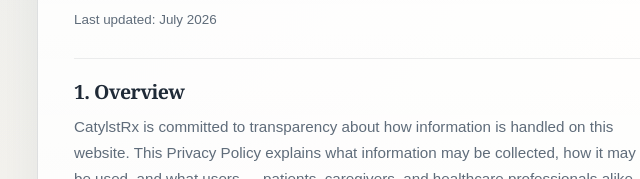
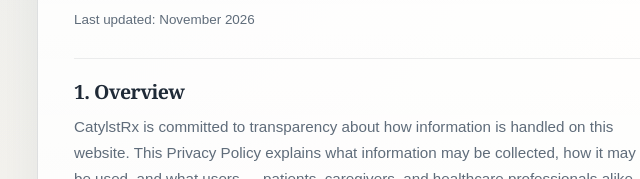
Before and after one commit to ptrapskin/catalystrx, a plain HTML site: page privacy/index.html in a window 1280 px wide. Shown: the part 318-497 px from the top of the page, 113-753 px from the left. Drawn offline with Linux system fonts and the light colour scheme.

Commit message:
Update privacy policy date for tool list change
Co-Authored-By: Claude Opus 5.5 <noreply@anthropic.com>

```diff
--- a/privacy/index.html
+++ b/privacy/index.html
@@ -230,7 +230,7 @@
           <p class="intro">
             CatylstRx is committed to transparency about how information is handled on this website. This Privacy Policy explains what information may be collected, how it may be used, and what users should understand before using the site.
           </p>
-          <p class="last-updated">Last updated: July 2026</p>
+          <p class="last-updated">Last updated: November 2026</p>
 
           <div class="content">
             <section class="section" aria-labelledby="overview-title">
```
